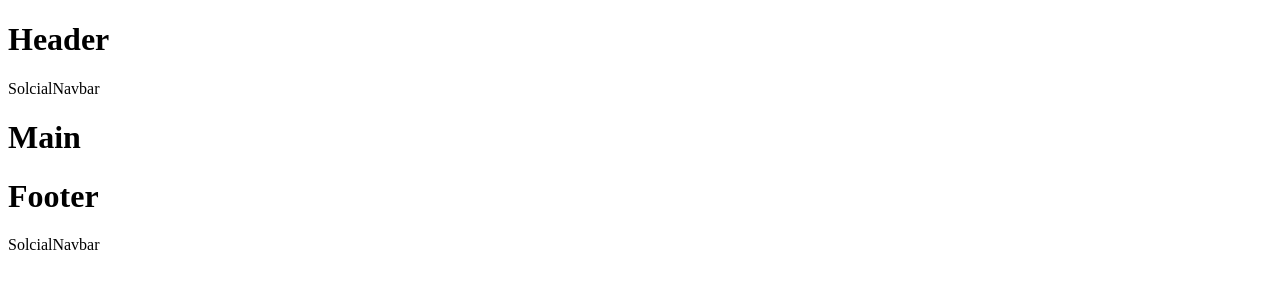
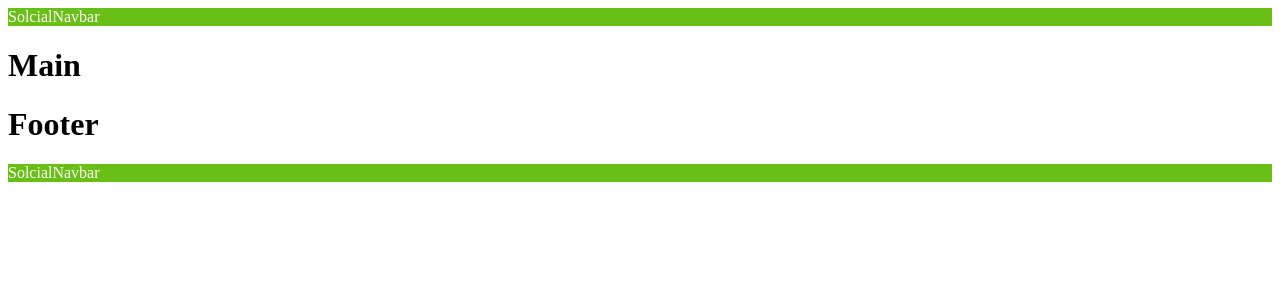
Before and after one commit to DeniseDichiara/proj-html-vuejs, a Vue app: page / in a window 1280 px wide. Shown: the top 300 px of the page. Built offline with nearby package versions, Linux system fonts and the light colour scheme.

Commit message:
added upper header and upper footer

```diff
--- a/src/components/AppHeader.vue
+++ b/src/components/AppHeader.vue
@@ -1,8 +1,5 @@
 <template>
     <header>
-        <h1>
-            Header
-        </h1>
         <SolcialNavbar />
     </header>
 </template>
--- a/src/components/SolcialNavbar.vue
+++ b/src/components/SolcialNavbar.vue
@@ -1,5 +1,5 @@
 <template>
-    <div>
+    <div class="callus">
         SolcialNavbar
     </div>
 </template>
@@ -19,4 +19,9 @@ export default {
 
 <style lang="scss">
 
+    .callus{
+        background-color: #6abf17;
+        color: white;
+
+    }
 </style>
```
